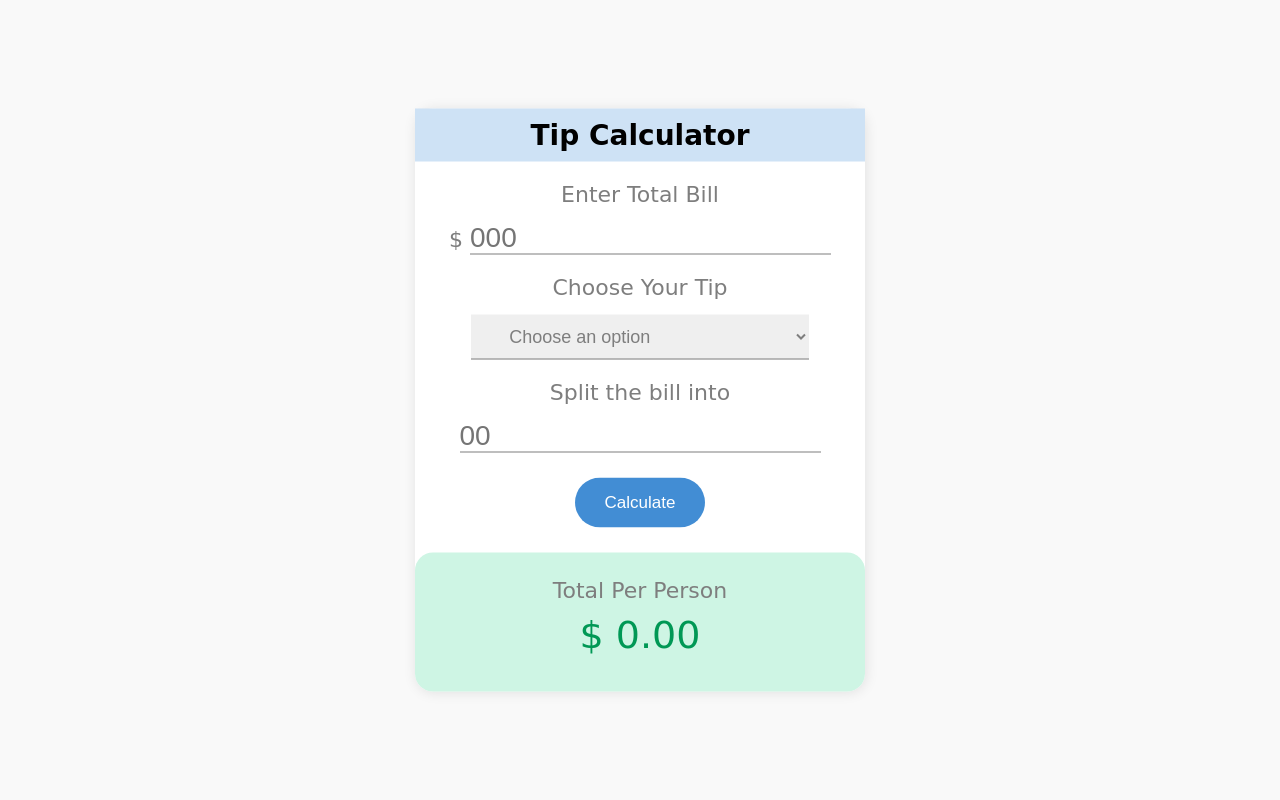
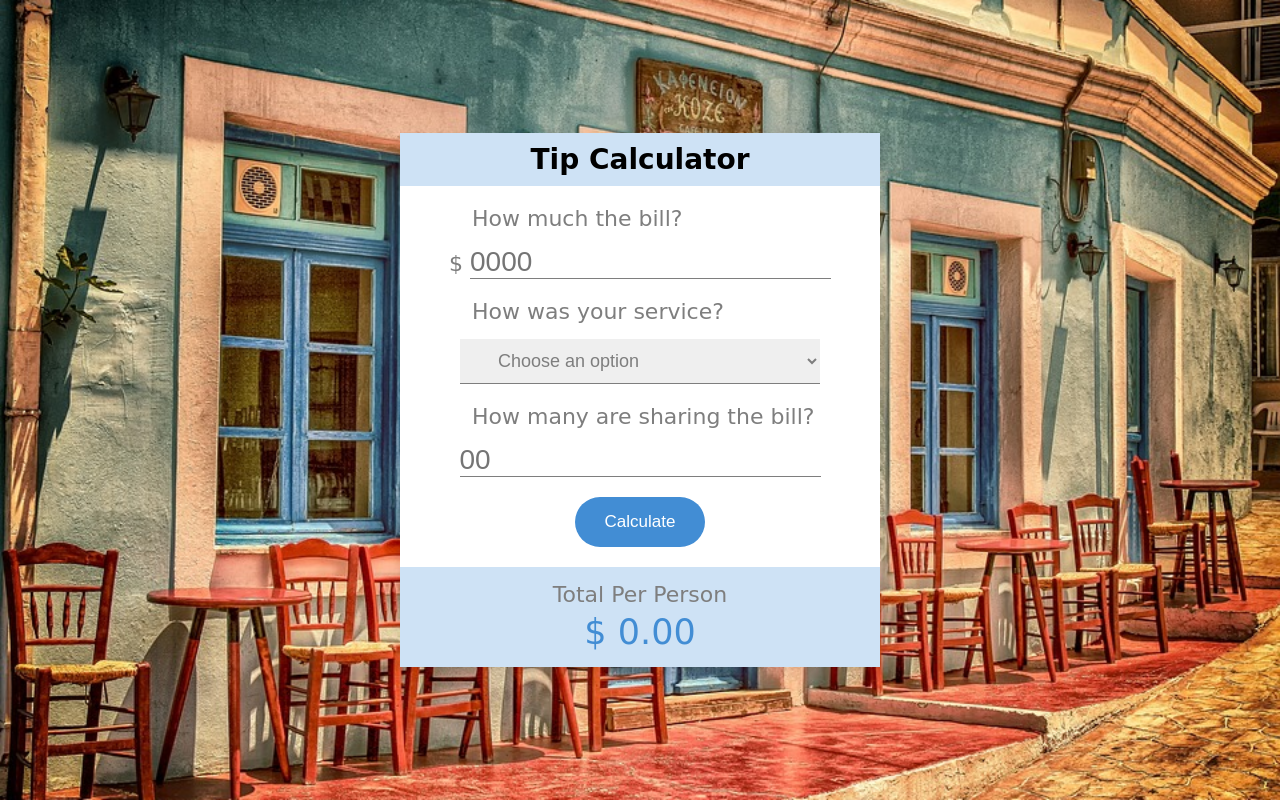
Before and after one commit to farhanacsebd/tip-calculator-using-js, a plain HTML site: page index.html in a window 1280 px wide. Drawn offline with Linux system fonts and the light colour scheme.

Commit message:
added card

```diff
--- a/index.html
+++ b/index.html
@@ -4,7 +4,7 @@
     <meta charset="UTF-8">
     <meta http-equiv="X-UA-Compatible" content="IE=edge">
     <meta name="viewport" content="width=device-width, initial-scale=1.0">
-    <title>Tip Cal</title>
+    <title>Tip Calculator</title>
     <link rel="stylesheet" href="style.css">
 </head>
 <body>
@@ -12,14 +12,14 @@
         <h1>Tip Calculator</h1>
         <form action="">
             <div class="control">
-                <p>Enter Total Bill</p>
+                <p class="p-tag">How much the bill?</p>
                 <p class="input">
                     $
-                    <input placeholder="000">
+                    <input placeholder="0000">
                 </p>
             </div>
             <div class="control">
-                <p>Choose Your Tip</p>
+                <p class="p-tag">How was your service?</p>
                 <select class="form-select" id="inputGroupSelect01">
                     <option selected>Choose an option</option>
                     <option value="0.3">30% - Outsanding</option>
@@ -30,7 +30,7 @@
                   </select>
             </div>
         </form>
-        <p>Split the bill into</p>
+        <p class="p-tag">How many are sharing the bill?</p>
         <input placeholder="00"> <br>
         <button id="calculate">Calculate</button>
         <div class="totalTip">
--- a/style.css
+++ b/style.css
@@ -6,7 +6,10 @@
 body{
     font-family: 'Redressed', cursive;
     height: 100vh;
-    background-color: #f9f9f9;
+    background-image: url(/bg.jpg);
+    background-position: center;
+    background-size: cover;
+    background-repeat: no-repeat;
     font-size: 22px;
     position: relative;
 }
@@ -15,9 +18,8 @@ body{
     left: 50%;
     top: 50%;
     transform: translate(-50%,-50%);
-    width: 450px;
+    width: 480px;
     background-color: #FFF;
-    border-radius: 18px;
     text-align: center;
     box-shadow: 1px 1px 13px rgb(0 0 0 / 10%);
 }
@@ -29,6 +31,12 @@ h1{
 p{
     color: #7e7e7e;
 }
+
+.p-tag{
+    text-align: left;
+    margin-left: 15%;
+}
+
 .control{
     margin: 20px 0;
 }
@@ -58,21 +66,20 @@ button#calculate{
     font-size: 17px;
     border-radius: 25px;
     padding: 14px 29px;
-    margin: 25px;
+    margin: 20px;
     transition: all .3s ease;
 }
 button#calculate:hover{
-    color: #16a465;
-    border-color: #16a465;
+    color: #428dd4;
+    border-color: #428dd4;
     background: white;
 }
 .totalTip{
-    background-color: #cef5e4;
-    border-radius: 18px;
-    padding: 25px 0 35px;
+    background-color: #cee2f5;
+    padding: 15px 0 15px;
 }
 p.tip{
-    font-size: 38px;
-    color: #009855;
-    margin-top: 10px;
+    font-size: 35px;
+    color: #428dd4;
+    margin-top: 5px;
 }
```
Also changed, not shown: bg1.jpeg (added).
